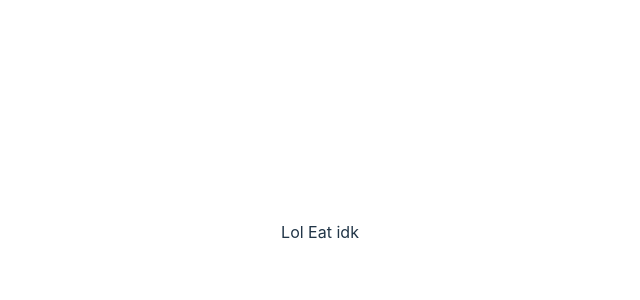
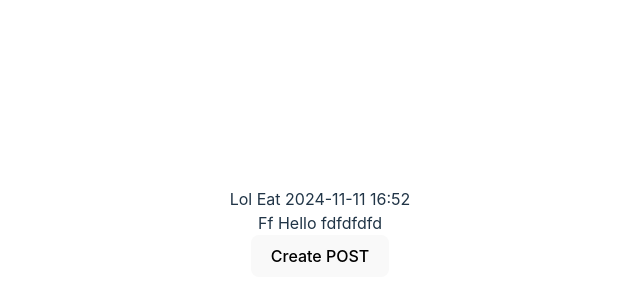
Before and after one commit to Garpirik/College_Todolist, a React (Vite) app: page / in a window 1280 px wide. Shown: the part 168-468 px from the top of the page, without its empty margins (320-960 px from the left). Built offline with nearby package versions, Linux system fonts and the light colour scheme; data requests are answered from the project's data file.

Commit message:
Some change types  interface, added hardcode post datas to server with button

```diff
--- a/db.json
+++ b/db.json
@@ -2,11 +2,23 @@
   "todos": [
     {
       "id": "1",
-        "title" : "Lol",
+      "title": "Lol",
       "description": "Eat",
       "completed": true,
-        "datas": "idk"
+      "data": {
+        "createdAt": "2024-11-11 16:52",
+        "deadline": "2024-11-11 18:52"
       }
-
+    },
+    {
+      "id": "aaf7",
+      "title": "Ff",
+      "description": "Hello",
+      "completed": true,
+      "data": {
+        "createdAt": "fdfdfdfd",
+        "deadline": "sdfsdfsdf"
+      }
+    }
   ]
 }
--- a/package.json
+++ b/package.json
@@ -13,7 +13,10 @@
     "@reduxjs/toolkit": "^2.3.0",
     "@types/react-redux": "^7.1.34",
     "axios": "^1.7.7",
+    "formik": "^2.4.6",
+    "i": "^0.3.7",
     "json-server": "^1.0.0-beta.3",
+    "npm": "^10.9.0",
     "react": "^18.3.1",
     "react-dom": "^18.3.1",
     "react-redux": "^9.1.2"
--- a/src/Service/TodoService.tsx
+++ b/src/Service/TodoService.tsx
@@ -7,6 +7,8 @@ export const TodoAPI = createApi({
     tagTypes : ["Todos"],
     endpoints:( builder) =>({
         getAllTodo : builder.query<ITodo[], number>({query: (limit: number = 5) => ({ url: '/todos',params:{ _limit : limit} }) , providesTags: ['Todos']}),
+        createTodo: builder.mutation<ITodo, ITodo>({query:(todo: ITodo ) =>({url: '/todos', method: "POST", body: todo}), invalidatesTags: ['Todos']}),
+
 
         getTodoId : builder.query<ITodo,number>({query: ( id: number) =>({
             url: `/todos/${id}`
--- a/src/components/EventContainer.tsx
+++ b/src/components/EventContainer.tsx
@@ -1,4 +1,4 @@
-import { useAppSelector } from "../hooks/redux";
+
 import { ITodo } from "../models/ITodo";
 import { TodoAPI } from "../Service/TodoService";
 
@@ -9,11 +9,24 @@ import { TodoAPI } from "../Service/TodoService";
 const EventContainer: React.FC  = () =>{
     // const {data  } = TodoAPI.useGetTodoIdQuery(1);
     const {data , isLoading, error} = TodoAPI.useGetAllTodoQuery(100 )
-    return(
+   const [createPost, {}] = TodoAPI.useCreateTodoMutation();
+
+
+
+   const createButtonPost = async  ()  =>{
+    const title = prompt();
+        await createPost ({title: "Ff", description: "Hello", completed: true , data: {createdAt : "fdfdfdfd" , deadline :"sdfsdfsdf"}} as unknown as ITodo)
+   }
+
+   return(
         <div>
-        {data && data.map(el => <div key={el.id}>
-            {el.title} {el.description} {el.datas}
+        {isLoading && <div>Loading...</div>}
+        {error && <div> error </div>}
+        {data && data.map(el =>
+        <div key={el.id}>
+            {el.title} {el.description} {el.data.createdAt.toString()}
         </div>)}
+        <button onClick={() => createButtonPost()}>Create POST</button>
         </div>
     )
 }
--- a/src/store/reducers/PostSlice.ts
+++ b/src/store/reducers/PostSlice.ts
@@ -29,6 +29,14 @@ extraReducers: builder =>{
      state.isLoading = false;
      state.error = "";
      state.todo = action.payload;
+    }),
+    builder.addCase(fetchTodo.pending.type,(state) =>{
+        state.isLoading = true;
+
+    }),
+    builder.addCase(fetchTodo.rejected.type,(state, action: PayloadAction<string>)=>{
+        state.isLoading = true;
+        state.error = action.payload
     })
 }
 })
```
Also changed, not shown: src/models/ITodo.ts (+5 -5 lines), 1 other file (tests, documents, lock files or other folders). Lines whose indentation alone changed are shown as unchanged.
